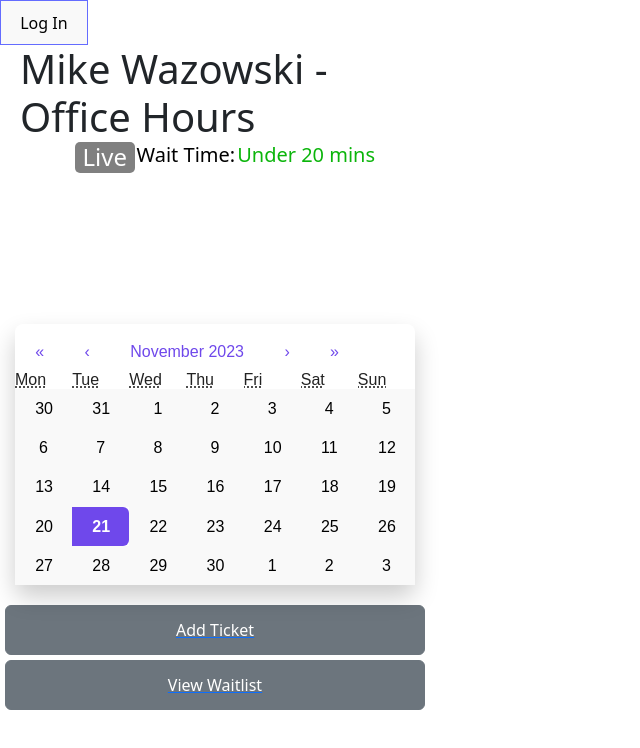
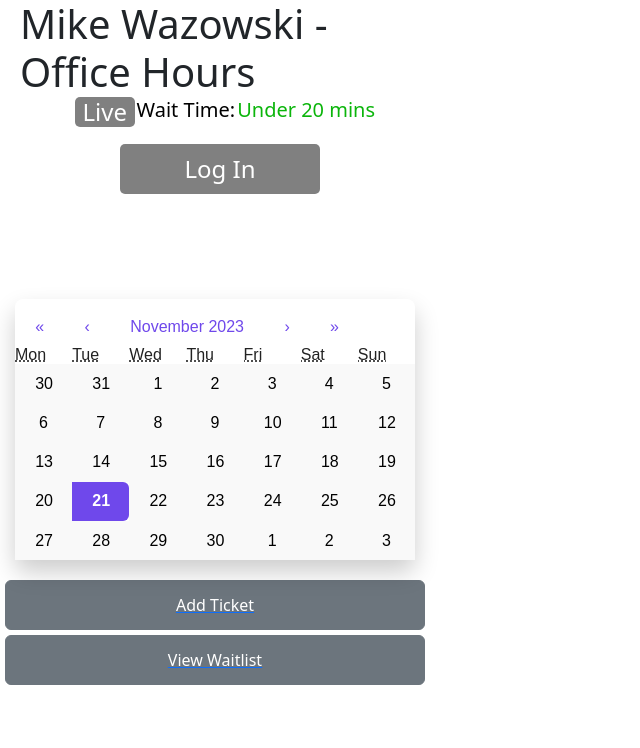
Before and after one commit to JoshHutchison/Team5, a React (Vite) app in the folder team5/: page / in a window 1280 px wide. Shown: the top 748 px of the page, without its empty margins (0-640 px from the left). Built offline with nearby package versions, Linux system fonts and the light colour scheme; no server answers.

Commit message:
Styling for user profile

```diff
--- a/team5/src/App.css
+++ b/team5/src/App.css
@@ -9,7 +9,7 @@
   flex-direction: column;
   justify-content: center;
   align-items: center;
-  margin-top: 150px;
+  margin-top: 100px;
   margin-bottom:20px
 }
 
@@ -25,6 +25,48 @@
   border-radius: 5px;
   margin-bottom: 5px;
   margin-top:5px;
+
+}
+
+.button{
+    display: flex;
+      flex-direction: row;
+      justify-content: center;
+      align-items: center;
+      width: 200px;
+      height: 50px;
+      margin-left: 100px;
+      background-color: grey;
+      color: white;
+      border-radius: 5px;
+      margin-bottom: 5px;
+      margin-top: 15px;
+}
+
+.profileImage{
+  height: 50px;
+  width: 50px;
+  border-radius: 50%;
+}
+
+.user{
+  display: flex;
+  flex-direction: row;
+  justify-content: center;
+  align-items: center;
+  margin-left: 10px;
+  font-size: 16px;
+}
+
+.userProfile{
+  display: flex;
+  flex-direction: row;
+  justify-content: center;
+  align-items: center;
+  margin-right: 15px;
+  font-size: 16px;
+  margin-top: 10px;
+  box-shadow: 0 3px 6px rgba(0, 0, 0, 0.16), 0 3px 6px rgba(0, 0, 0, 0.23);
 }
 
 /* Add Ticket */
@@ -46,10 +88,7 @@
 
 /* header.css */
 .header {
-  /* display:flex;
-  align-content:center;
-  justify-content:center;
-  position: fixed; */
+
   top: 0;
   width: 100%;
   text-align: center;
--- a/team5/src/App.jsx
+++ b/team5/src/App.jsx
@@ -12,6 +12,7 @@ import Profile from './components/Login/Profile'
 
 function App() {
 
+
   const [ticketInfo, setTicketInfo] = useState({
     first: '',
     last: '',
@@ -20,10 +21,9 @@ function App() {
 
   return (
     <>
-  <Profile/>
-  <Authentication/>
+
       <DataContext.Provider value={{ ticketInfo, setTicketInfo }}>
-        <Main></Main>
+        <Main/>
       </DataContext.Provider>
     </>
   )
--- a/team5/src/components/Header.jsx
+++ b/team5/src/components/Header.jsx
@@ -1,4 +1,6 @@
 import React from 'react';
+import Profile from './Login/Profile';
+import Authtication from './Login/Authentication';
 
 const Header = () => {
   return (
@@ -11,6 +13,8 @@ const Header = () => {
       <h5 className='wait-time'>Wait Time: </h5>
       <h5 className='wait-duration'> Under 20 mins</h5>
       </div>
+      <Profile/>
+      <Authtication/>
     </header>
   );
 };
--- a/team5/src/components/Login/LoginButton.jsx
+++ b/team5/src/components/Login/LoginButton.jsx
@@ -6,7 +6,7 @@ const LoginButton = () => {
 
   return (
 
-    <button onClick={() => loginWithRedirect()}>
+    <button className='button' onClick={() => loginWithRedirect()}>
       Log In
     </button>
   )
--- a/team5/src/components/Login/LogoutButton.jsx
+++ b/team5/src/components/Login/LogoutButton.jsx
@@ -4,7 +4,7 @@ import { useAuth0 } from '@auth0/auth0-react';
 const LogoutButton = () => {
   const { logout } = useAuth0();
   return (
-    <button onClick={() => logout({ returnTo: window.location.origin })}>
+    <button className="button" onClick={() => logout({ returnTo: window.location.origin })}>
       Log Out
     </button>
   );
--- a/team5/src/components/Login/Profile.jsx
+++ b/team5/src/components/Login/Profile.jsx
@@ -10,10 +10,10 @@ const Profile = () => {
 
   return (
     isAuthenticated && (
-      <div>
-        <img src={user.picture} alt={user.name} />
-        <h2>{user.name}</h2>
-        <p>{user.email}</p>
+      <div className="userProfile">
+        <img className="profileImage" src={user.picture} alt={user.name} />
+        <h5 className="user">{user.name}</h5>
+
         <p></p>
       </div>
     )
--- a/team5/src/components/Main.jsx
+++ b/team5/src/components/Main.jsx
@@ -4,7 +4,6 @@ import Home from './Home'
 import AddTicket from './AddTicket'
 import Header from './Header'
 import Waitlist from './Waitlist'
-
 
 
 const Main = () => {
```
Also changed, not shown: team5/package.json (+1 -6 lines), 1 other file (tests, documents, lock files or other folders).
